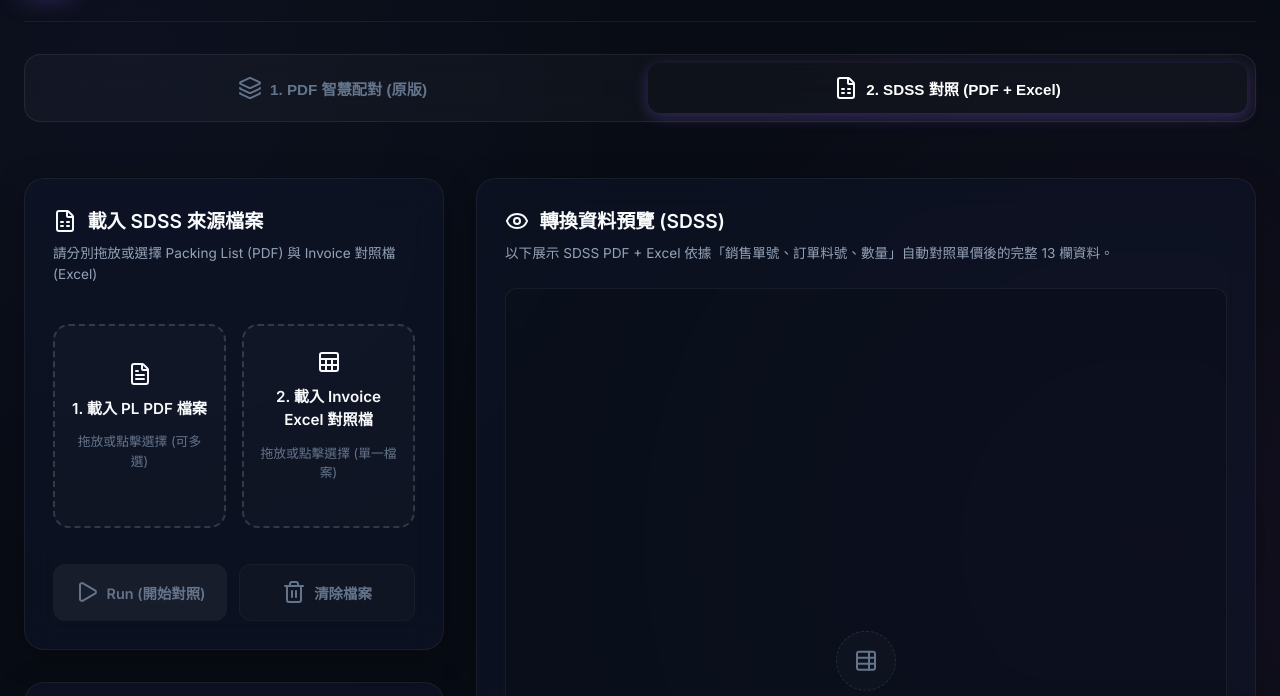
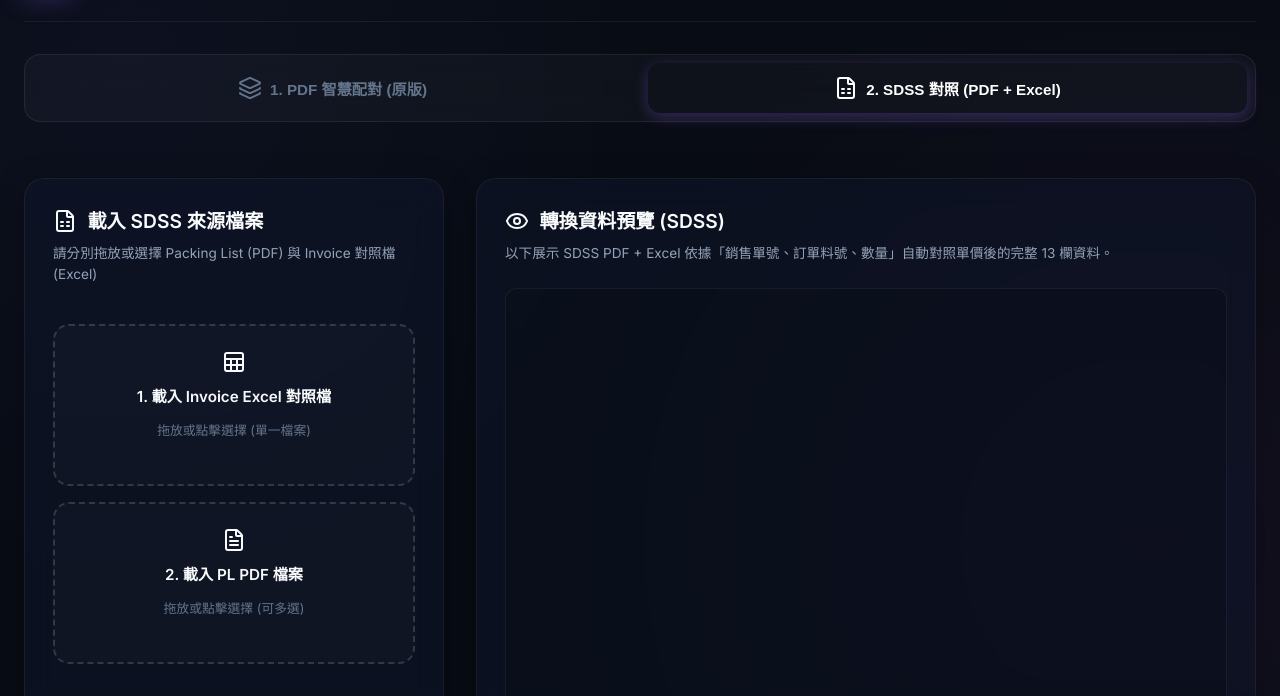
Before and after one commit to patrickwang77/IVPL_PDF_Parsing, a plain HTML site: page index.html in a window 1280 px wide. Both pictures are taken after a click on the button "2. SDSS 對照 (PDF + Excel)". Shown: the part 98-794 px from the top of the page. Drawn offline with Linux system fonts and the light colour scheme.

Commit message:
style: adjust Tab 2 drop zone layout to stack vertically, keep files loaded after run

```diff
--- a/app.js
+++ b/app.js
@@ -1173,11 +1173,7 @@ btnSdssRun.addEventListener('click', async () => {
         sdssStatusDot.className = 'status-dot completed';
         sdssStatusText.textContent = `解析對照完成！成功匹配並新增 ${newResultRows.length} 筆資料，累計共 ${sdssResultRows.length} 筆。`;
 
-        // Clear files
-        sdssPlFiles = [];
-        sdssInvoiceFile = null;
-        sdssPlFileInput.value = '';
-        sdssInvoiceFileInput.value = '';
+        // Keep files loaded in UI for manual clearing/swapping
         updateSdssFileUI();
 
         // Check for missing prices
--- a/index.html
+++ b/index.html
@@ -190,29 +190,29 @@
                     <p class="card-desc">請分別拖放或選擇 Packing List (PDF) 與 Invoice 對照檔 (Excel)</p>
 
                     <div class="dual-drop-container">
+                        <!-- Invoice Excel Uploader -->
+                        <div class="sdss-drop-zone" id="sdss-invoice-drop-zone">
+                            <input type="file" id="sdss-invoice-file-input" accept=".xlsx,.xls" style="display: none;">
+                            <i data-lucide="sheet"></i>
+                            <h4>1. 載入 Invoice Excel 對照檔</h4>
+                            <p>拖放或點擊選擇 (單一檔案)</p>
+
+                            <div class="sdss-file-status" id="sdss-invoice-status">
+                                <!-- Excel filename will appear here -->
+                            </div>
+                        </div>
+
                         <!-- PL PDF Uploader -->
                         <div class="sdss-drop-zone" id="sdss-pl-drop-zone">
                             <input type="file" id="sdss-pl-file-input" accept=".pdf" multiple style="display: none;">
                             <i data-lucide="file-text"></i>
-                            <h4>1. 載入 PL PDF 檔案</h4>
+                            <h4>2. 載入 PL PDF 檔案</h4>
                             <p>拖放或點擊選擇 (可多選)</p>
 
                             <div class="sdss-file-status" id="sdss-pl-status">
                                 <div class="file-list-scroll" id="sdss-pl-file-list">
                                     <!-- List of PL files -->
                                 </div>
-                            </div>
-                        </div>
-
-                        <!-- Invoice Excel Uploader -->
-                        <div class="sdss-drop-zone" id="sdss-invoice-drop-zone">
-                            <input type="file" id="sdss-invoice-file-input" accept=".xlsx,.xls" style="display: none;">
-                            <i data-lucide="sheet"></i>
-                            <h4>2. 載入 Invoice Excel 對照檔</h4>
-                            <p>拖放或點擊選擇 (單一檔案)</p>
-
-                            <div class="sdss-file-status" id="sdss-invoice-status">
-                                <!-- Excel filename will appear here -->
                             </div>
                         </div>
                     </div>
--- a/styles.css
+++ b/styles.css
@@ -753,8 +753,8 @@ body {
 
 /* Dual Drop Container */
 .dual-drop-container {
-    display: grid;
-    grid-template-columns: 1fr 1fr;
+    display: flex;
+    flex-direction: column;
     gap: 1rem;
     margin: 1rem 0;
 }
```
